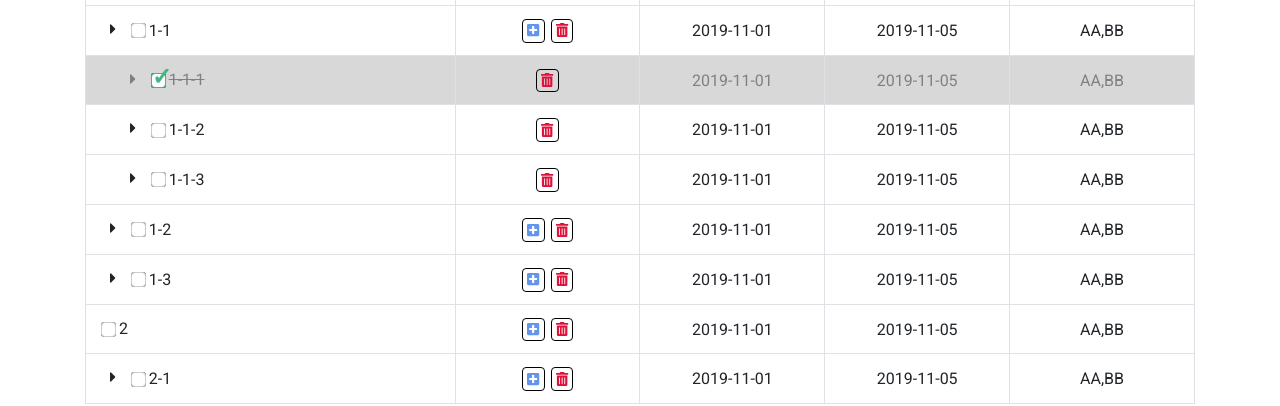
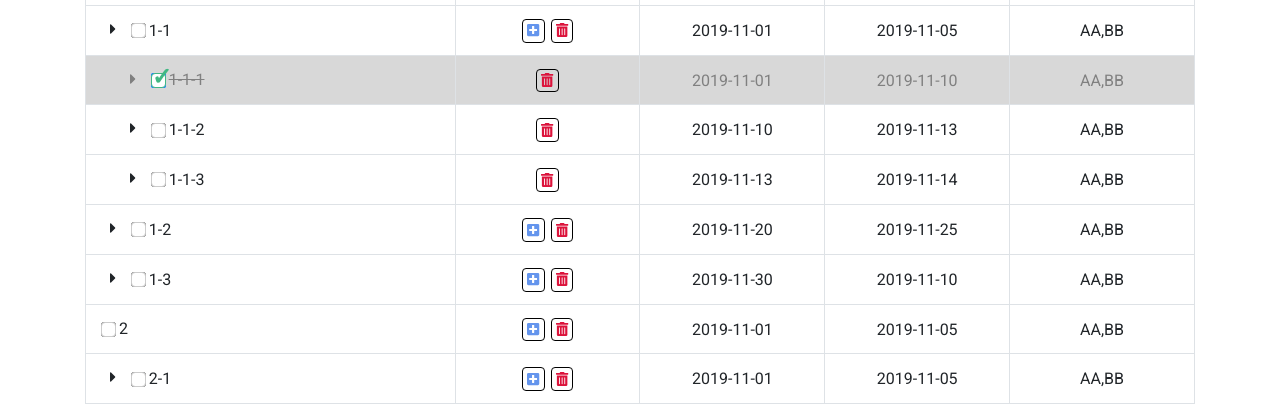
Before and after one commit to leysapungan/angular-project, an Angular app: page /gantt in a window 1280 px wide. Shown: the part 283-689 px from the top of the page. Built offline with nearby package versions, Linux system fonts and the light colour scheme; what ngx-beautiful-charts would draw is missing.

Commit message:
console.log tasklist service

```diff
--- a/src/app/show-gantt/show-gantt.component.ts
+++ b/src/app/show-gantt/show-gantt.component.ts
@@ -1,4 +1,6 @@
 import { Component, OnInit } from '@angular/core';
+
+import { TaskService } from '../task.service';
 
 @Component({
   selector: 'app-show-gantt',
@@ -6,8 +8,11 @@ import { Component, OnInit } from '@angular/core';
   styleUrls: ['./show-gantt.component.css']
 })
 export class ShowGanttComponent implements OnInit {
+  public tasklist: any[] = [];
 
-  constructor() { }
+  constructor(private taskService: TaskService) {
+    this.tasklist = this.taskService.getCheckList();
+  }
 
   ganttChartData = [
     {
@@ -74,6 +79,24 @@ export class ShowGanttComponent implements OnInit {
   ];
 
   ngOnInit() {
+    const list = this.tasklist;
+
+
+    for (const key in list) {
+      // 1st Level
+      for (const key2 in list[key]) {
+        // 2nd Level
+        for(const key3 in list[key][key2]){
+          // 3rd level
+          for(const key4 in list[key][key2][key3]){
+            // 4th level
+            console.log(key, key2, list[key][key2][key3]);
+          }
+        }
+      }
+    }
+
+    // console.log(list);
   }
 
 }
--- a/src/app/task.service.ts
+++ b/src/app/task.service.ts
@@ -41,7 +41,7 @@ var CheckList: Task[] = [
               attributes:[
               {
                   startDate:'2019-11-01',
-                  endDate:'2019-11-05',
+                  endDate:'2019-11-10',
                   assignee:['AA','BB']
               }
               ],
@@ -55,8 +55,8 @@ var CheckList: Task[] = [
               hidden:false,
               attributes:[
               {
-                  startDate:'2019-11-01',
-                  endDate:'2019-11-05',
+                  startDate:'2019-11-10',
+                  endDate:'2019-11-13',
                   assignee:['AA','BB']
               }
               ],
@@ -70,8 +70,8 @@ var CheckList: Task[] = [
               hidden:false,
               attributes:[
               {
-                  startDate:'2019-11-01',
-                  endDate:'2019-11-05',
+                  startDate:'2019-11-13',
+                  endDate:'2019-11-14',
                   assignee:['AA','BB']
               }
               ],
@@ -84,8 +84,8 @@ var CheckList: Task[] = [
                   hidden:false,
                   attributes:[
                   {
-                      startDate:'2019-11-01',
-                      endDate:'2019-11-05',
+                      startDate:'2019-11-15',
+                      endDate:'2019-11-20',
                       assignee:['AA','BB']
                   }
                   ],
@@ -103,8 +103,8 @@ var CheckList: Task[] = [
           hidden:false,
           attributes:[
           {
-              startDate:'2019-11-01',
-              endDate:'2019-11-05',
+              startDate:'2019-11-20',
+              endDate:'2019-11-25',
               assignee:['AA','BB']
           }
           ],
@@ -118,8 +118,8 @@ var CheckList: Task[] = [
           hidden:false,
           attributes:[
           {
-              startDate:'2019-11-01',
-              endDate:'2019-11-05',
+              startDate:'2019-11-30',
+              endDate:'2019-11-10',
               assignee:['AA','BB']
           }
           ],
```
